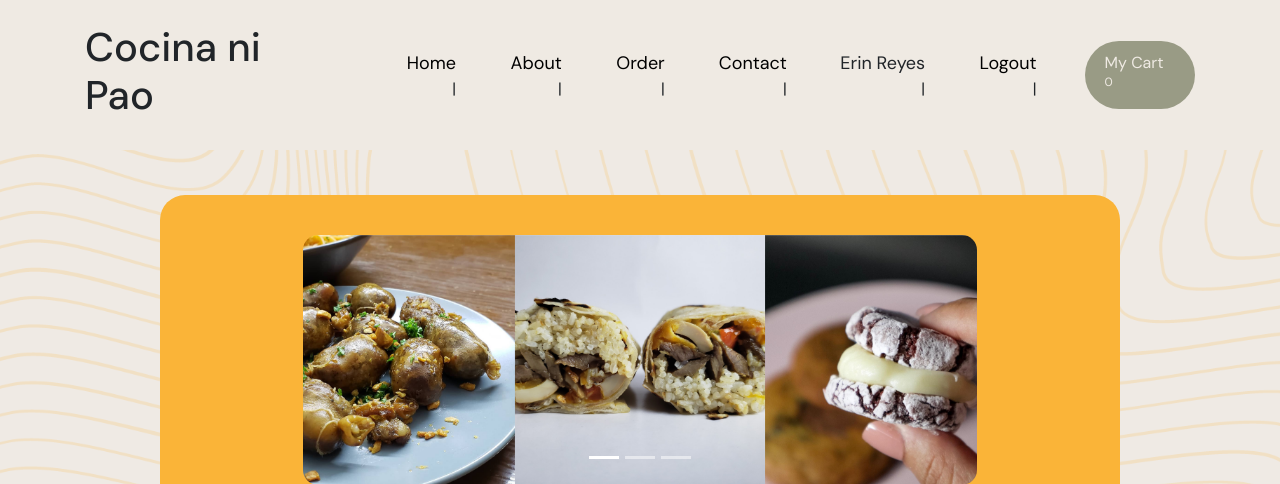
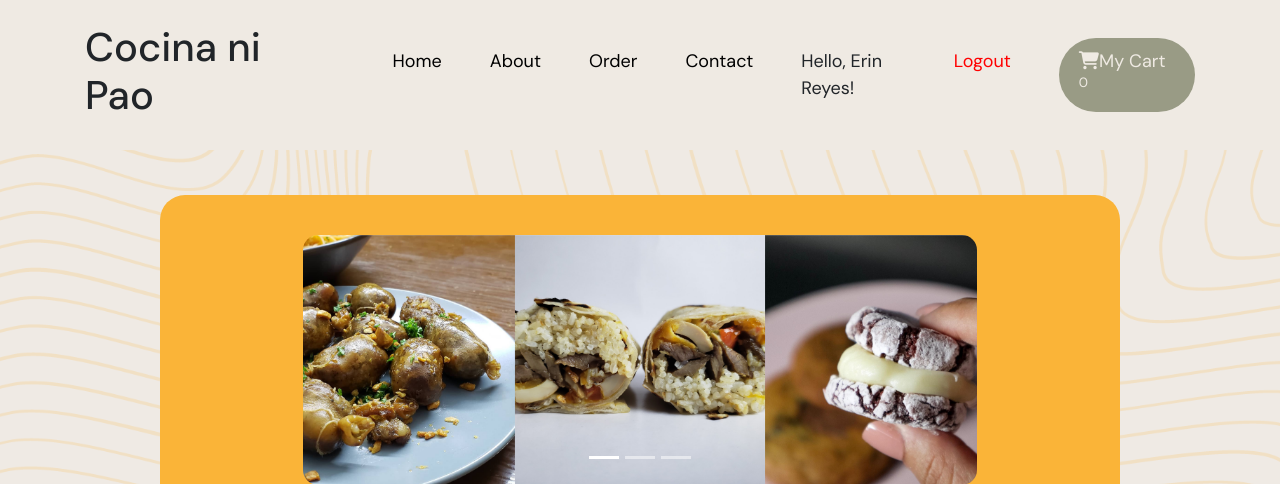
Before and after one commit to YumenoRetort/CocinaNiPao, a PHP site: page /index.php in a window 1280 px wide. Shown: the top 484 px of the page. Run offline with PHP 8.4, Linux system fonts and the light colour scheme; a user stored in the database is signed in; data comes from the database, SQL or seed files in the repository; some libraries are stand-ins or nearby versions.

Commit message:
Update header.php
changed the design up a bit

```diff
--- a/header.php
+++ b/header.php
@@ -20,11 +20,12 @@ session_start();
 
         header {
             font-family: "DM Sans", sans-serif;
+            background-color: #efeae3;
+            padding: 20px 0;
         }
 
         .navbar {
-            background-color: #efeae3;;
-            height: 150px;
+            height: 110px; /* Adjust height as needed */
         }
 
         .navbar-nav {
@@ -49,6 +50,12 @@ session_start();
         .nav-item {
             font-weight: medium;
             font-size: 18px;
+            transition: all 0.3s;
+        }
+        .nav-item:hover {
+            font-weight: bold;
+            transform: scale(1.5);
+            text-decoration: none;
         }
 
         .cart {
@@ -56,10 +63,20 @@ session_start();
             color: #efeae3;
             padding: 10px 20px;
             border-radius: 53px;
+            transition: all 0.3s;
         }
-
-        #navbarNav.collapse.navbar-collapse {
-            text-align: right;
+        .cart:hover {
+            font-weight: bold;
+            transform: scale(1.2);
+            text-decoration: none;
+            color: #fff;
+        }
+        a[href="logout.php"] {
+            color: red;
+        }
+        a[href="logout.php"]:hover {
+            font-weight: bold;
+            color: red;
         }
     </style>
 </head>
@@ -83,25 +100,25 @@ if (isset($_SESSION["uid"])) {
                         <span class="navbar-toggler-icon"></span>
                     </button>
                     <h1>Cocina ni Pao</h1>
-                    <div class="collapse navbar-collapse" id="navbarNav" style="wdith:100%">
+                    <div class="collapse navbar-collapse" id="navbarNav">
                         <ul class="navbar-nav">
                             <li>
-                                <a href="homepage.php" class="nav-item">Home</a> |
+                                <a href="homepage.php" class="nav-item">Home</a>
                             </li>
                             <li>
-                                <a href="about.php" class="nav-item">About</a> |
+                                <a href="about.php" class="nav-item">About</a>
                             </li>
                             <li>
-                                <a href="order.php" class="nav-item">Order</a> |
+                                <a href="order.php" class="nav-item">Order</a>
                             </li>
                             <li>
-                                <a href="help_support.php" class="nav-item">Contact</a> |
+                                <a href="help_support.php" class="nav-item">Contact</a>
                             </li>
                             <li>
-                                <a style="font-size: 18px">'. $row["customer_name"] . '</a> |
+                                <a style="font-size: 18px">Hello, '. $row["customer_name"] . '!</a>
                             </li>
                             <li>
-                                <a href="logout.php" class="nav-item">Logout</a> |
+                                <a href="logout.php" class="nav-item">Logout</a>
                             </li>
                             <li>
 
@@ -110,41 +127,39 @@ if (isset($_SESSION["uid"])) {
                     </div>
 
                     <!-- Shopping Cart Icon -->
-                    <a href="cart.php" class="cart"><i class="fa-solid fa-cart-shopping" style="width: 50px; height: 50px;"></i>My Cart <sup>'. $cartCount .'</sup></a>
+                    <a href="cart.php" class="nav-item cart"><i class="fas fa-shopping-cart"></i>My Cart <sup>'. $cartCount .'</sup></a>
 
                 </div>
                 </nav>
             </header>';
-
-include('customer_message.php');
 } else {
     echo '
             <header>
                 <nav class="navbar navbar-expand-lg navbar-light">
-                <div class="container" id="nav-container" style="text-align:right;">
+                <div class="container" id="nav-container">
                     <button class="navbar-toggler" type="button" data-bs-toggle="collapse" data-bs-target="#navbarNav" aria-controls="navbarNav" aria-expanded="false" aria-label="Toggle navigation">
                         <span class="navbar-toggler-icon"></span>
                     </button>
                     <h1>Cocina ni Pao</h1>
                     <div class="collapse navbar-collapse" id="navbarNav">
-                        <ul class="navbar-nav" style="gap:5rem">
+                        <ul class="navbar-nav">
                             <li>
-                                <a href="homepage.php" class="nav-item">Home</a> |
+                                <a href="homepage.php" class="nav-item">Home</a>
                             </li>
                             <li>
-                                <a href="about.php" class="nav-item">About</a> |
+                                <a href="about.php" class="nav-item">About</a>
                             </li>
                             <li>
-                                <a href="order.php" class="nav-item">Order</a> |
+                                <a href="order.php" class="nav-item">Order</a>
                             </li>
                             <li>
-                                <a href="help_support.php" class="nav-item">Contact</a> |
+                                <a href="help_support.php" class="nav-item">Contact</a>
                             </li>
                             <li>
-                                <a href="login.php" class="nav-item">Login</a> |
+                                <a href="login.php" class="nav-item">Login</a>
                             </li>
                             <li>
-                                <a href="register.php" class="cart"><i class="fa-solid fa-cart-shopping" style="width: 50px; height: 50px;"></i>Sign Up<sup></sup></a>
+                                <a href="register.php" class="nav-item cart"><i class="fas fa-shopping-cart"></i>Sign Up<sup></sup></a>
                             </li>
                         </ul>
                     </div>
@@ -154,6 +169,7 @@ include('customer_message.php');
 }
 ?>
 
+<script src="https://kit.fontawesome.com/a076d05399.js"></script>
 <script src="js/script.js"></script>
 
 </body>
```
